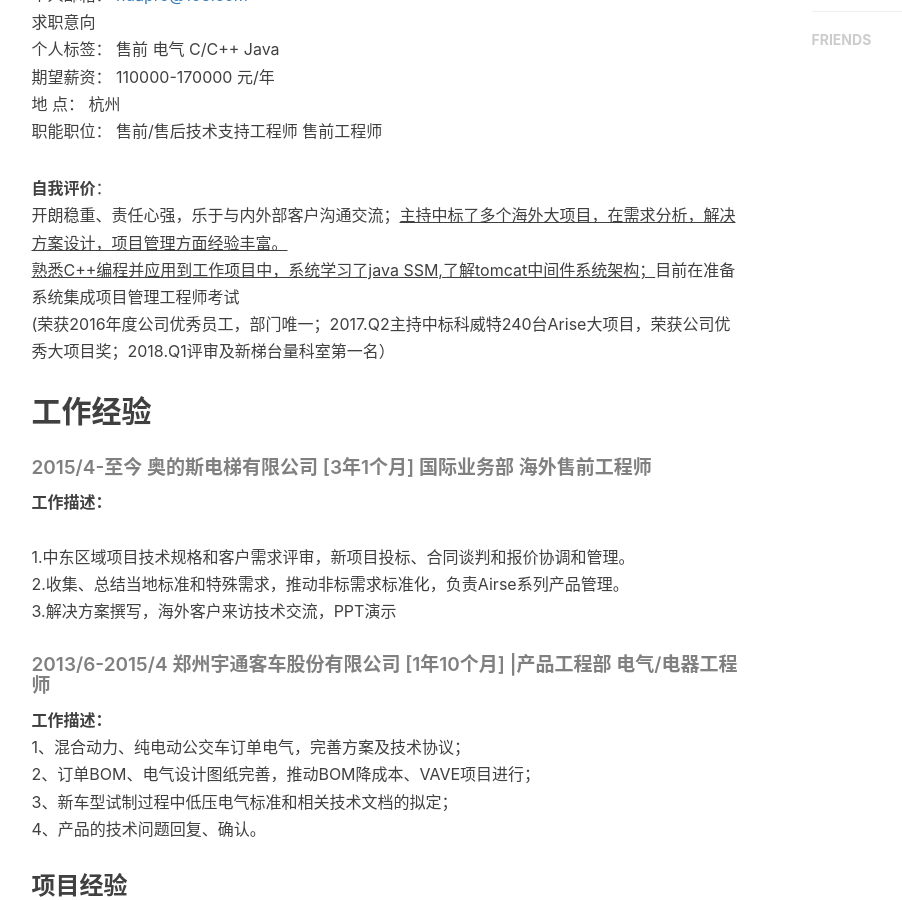
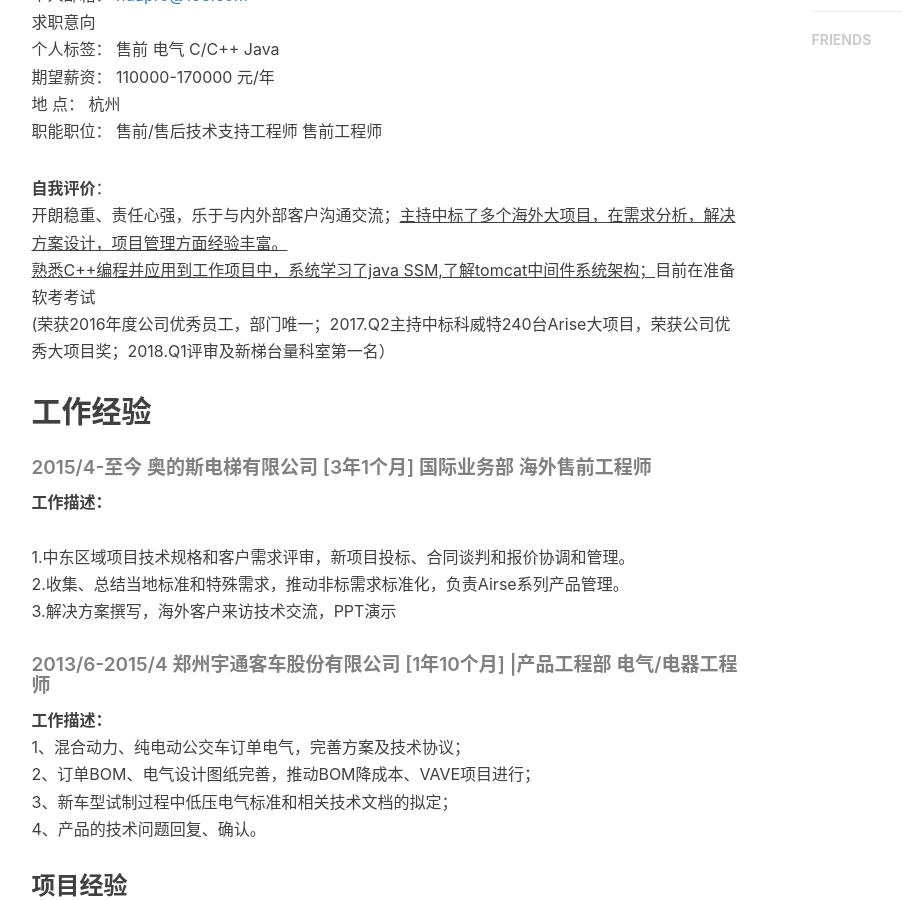
Before and after one commit to huapro/huapro.github.io, a Jekyll site: the page built from about.html, in a window 1280 px wide and 900 px high, scrolled down 966 px. Shown: the whole window, without its empty margins (136-1038 px from the left). Built offline with Jekyll 4.4.1, drawn with Linux system fonts in a browser that asks for light colours; nearby versions of some CDN libraries; comment, search, counter and statistics services are not loaded.

Commit message:
Update zh.md

```diff
--- a/_includes/about/zh.md
+++ b/_includes/about/zh.md
@@ -22,7 +22,7 @@ Hey，我是Charles,一名海外售前工程师，搞过电气
 
 **自我评价**：
 <br>开朗稳重、责任心强，乐于与内外部客户沟通交流；<u>主持中标了多个海外大项目，在需求分析，解决方案设计，项目管理方面经验丰富。</u>
-<br><u>熟悉C++编程并应用到工作项目中，系统学习了java SSM,了解tomcat中间件系统架构；</u>目前在准备系统集成项目管理工程师考试
+<br><u>熟悉C++编程并应用到工作项目中，系统学习了java SSM,了解tomcat中间件系统架构；</u>目前在准备软考考试
 <br>(荣获2016年度公司优秀员工，部门唯一；2017.Q2主持中标科威特240台Arise大项目，荣获公司优秀大项目奖；2018.Q1评审及新梯台量科室第一名）
 
 ## 工作经验
```
